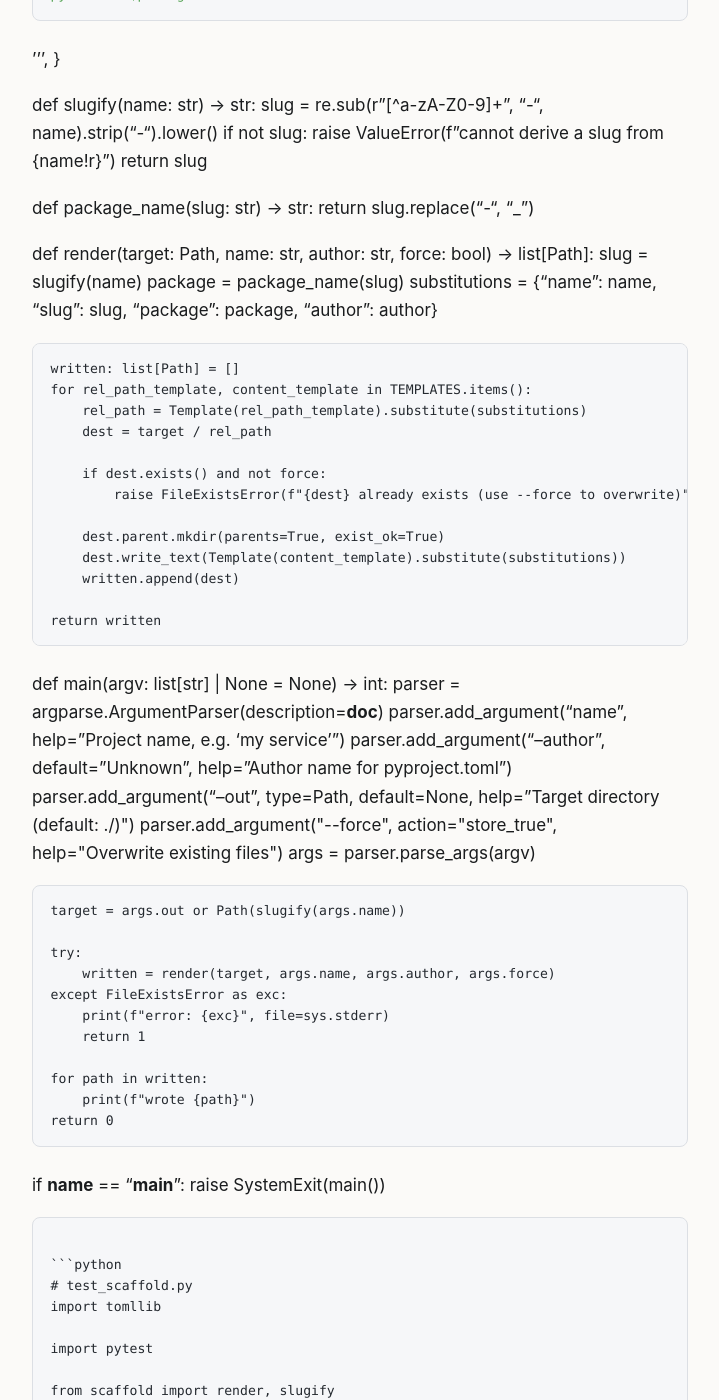
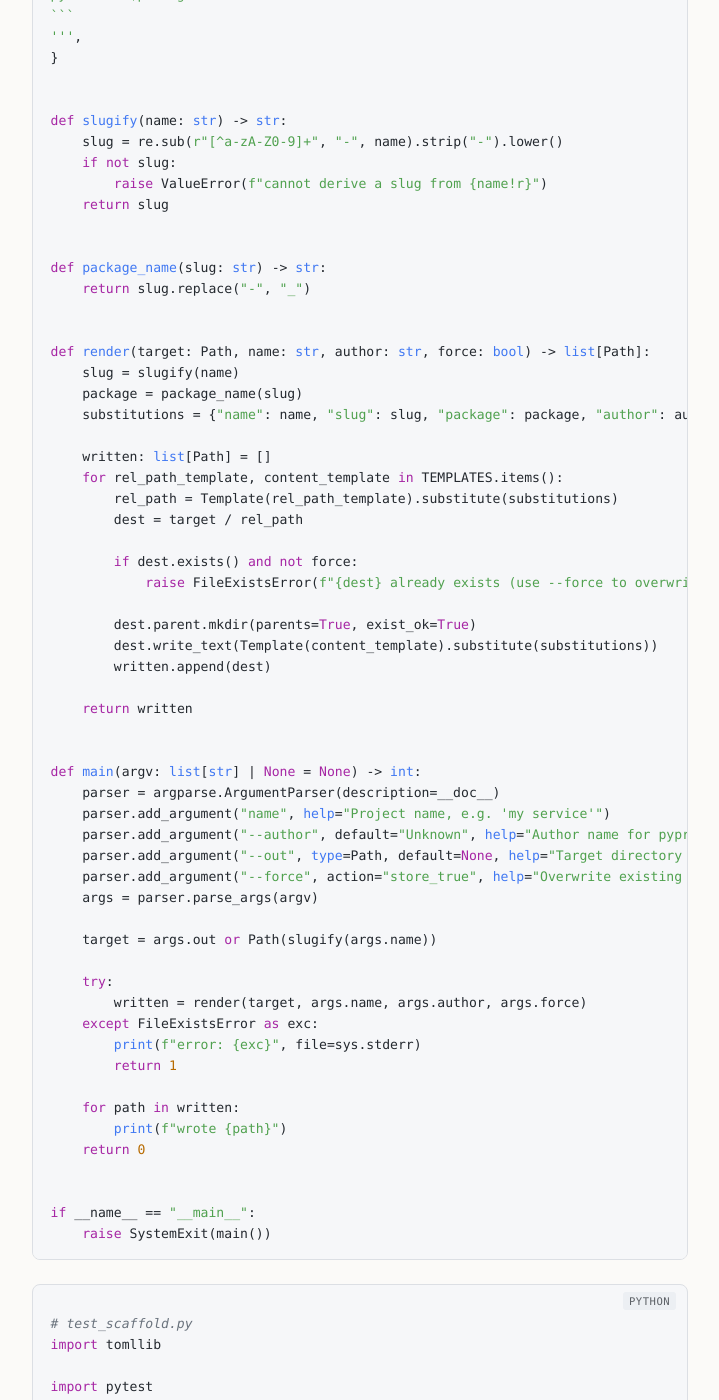
Before and after one commit to PhilippTheServer/PhilippTheServer.github.io, a Jekyll site: the page built from _posts/2025-10-07-python-cli-scaffolding.md, in a window 1280 px wide and 1400 px high, scrolled down 3846 px. Shown: the whole window, without its empty margins (280-999 px from the left). Built offline with Jekyll 4.4.1, drawn with Linux system fonts in a browser that asks for light colours; some of the changed text lies outside the part shown.

`````diff
--- a/_posts/2025-10-07-python-cli-scaffolding.md
+++ b/_posts/2025-10-07-python-cli-scaffolding.md
@@ -65,7 +65,7 @@ string, say — that a human skimming the template text would miss.
 
 ## The solution
 
-```python
+````python
 #!/usr/bin/env python3
 # scaffold.py
 """Generate a standard Python project layout.
@@ -214,7 +214,7 @@ def main(argv: list[str] | None = None) -> int:
 
 if __name__ == "__main__":
     raise SystemExit(main())
-```
+````
 
 ```python
 # test_scaffold.py
`````
Also changed, not shown: scripts/check_site.rb (+26 -0 lines), README.md.
